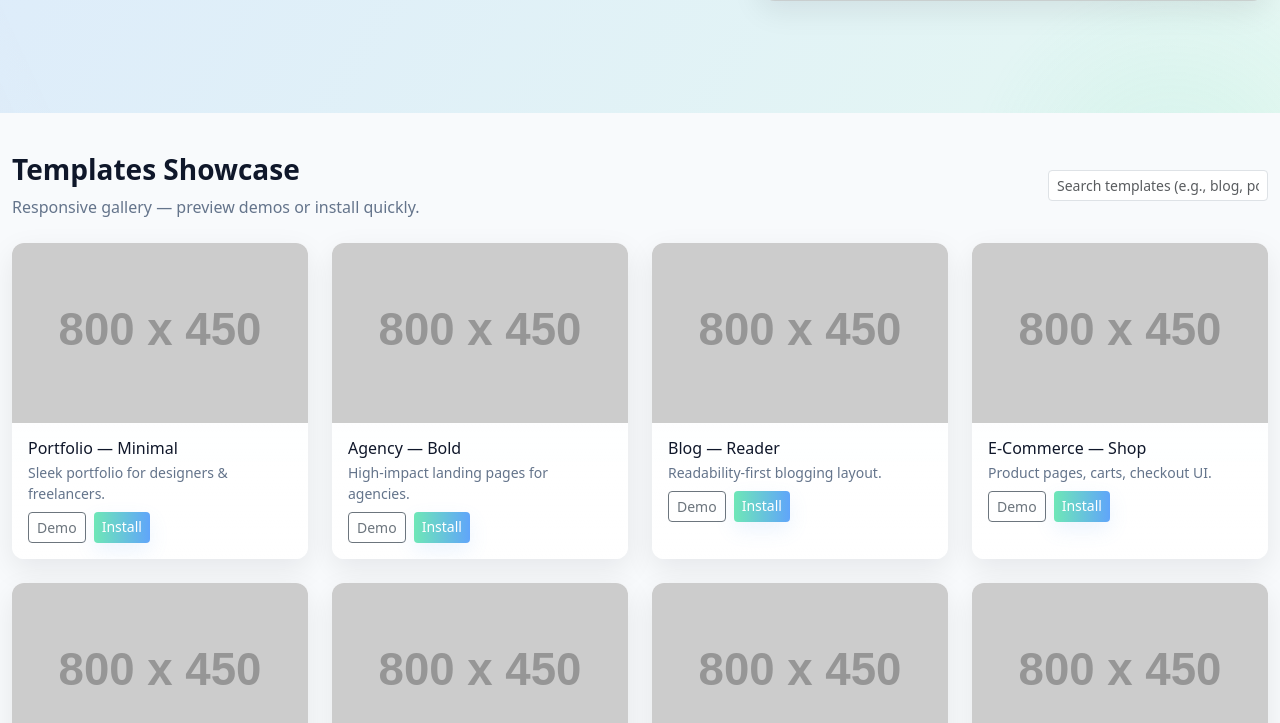
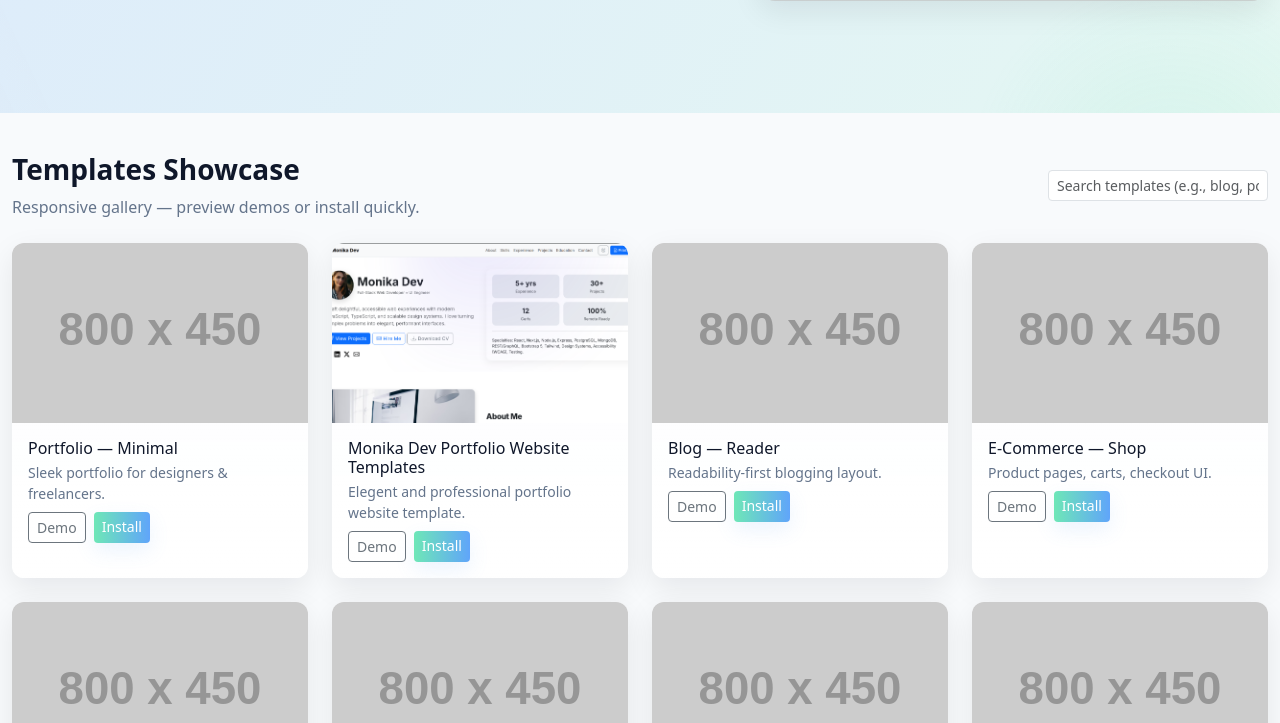
Before and after one commit to justakashk/portfolio-website-templates, a plain HTML site: page app.html in a window 1280 px wide. Shown: the part 528-1251 px from the top of the page. Drawn offline with nearby package versions, Linux system fonts and the light colour scheme; placeholder pictures from the web are drawn by us.

Commit message:
Updated 16 Aug

```diff
--- a/app.html
+++ b/app.html
@@ -135,13 +135,13 @@
         <!-- Card 2 -->
         <div class="col-12 col-sm-6 col-md-4 col-lg-3">
           <div class="template-card h-100">
-            <img class="thumb" src="https://via.placeholder.com/800x450.png?text=Agency+Template" alt="Agency template preview">
+            <img class="thumb" src="/Images/img1.png" alt="Monika Developer Website Templates">
             <div class="card-body">
-              <h5 class="mb-1">Agency — Bold</h5>
-              <p class="muted small mb-2">High-impact landing pages for agencies.</p>
+              <h5 class="mb-1">Monika Dev Portfolio Website Templates</h5>
+              <p class="muted small mb-2">Elegent and professional portfolio website template.</p>
               <div class="d-flex gap-2">
-                <button class="btn btn-sm btn-outline-secondary demo-btn" data-demo="https://example.com" data-name="Agency — Bold">Demo</button>
-                <a class="btn btn-sm btn-accent install-btn" href="https://example.com/download/agency-bold.zip" target="_blank" rel="noopener">Install</a>
+                <button class="btn btn-sm btn-outline-secondary demo-btn" data-demo="https://justakashk.github.io/portfolio-website-templates/Monika-Dev-v2.0/monika.html" data-name="Agency — Bold">Demo</button>
+                <a class="btn btn-sm btn-accent install-btn" href="https://github.com/justakashk/portfolio-website-templates/tree/main/Monika-Dev-v2.0" target="_blank" rel="noopener">Install</a>
               </div>
             </div>
           </div>
```
Also changed, not shown: Images/img1.png (added), Images/img2.png (added), Images/img3.png (added), Images/img4.png (added).
